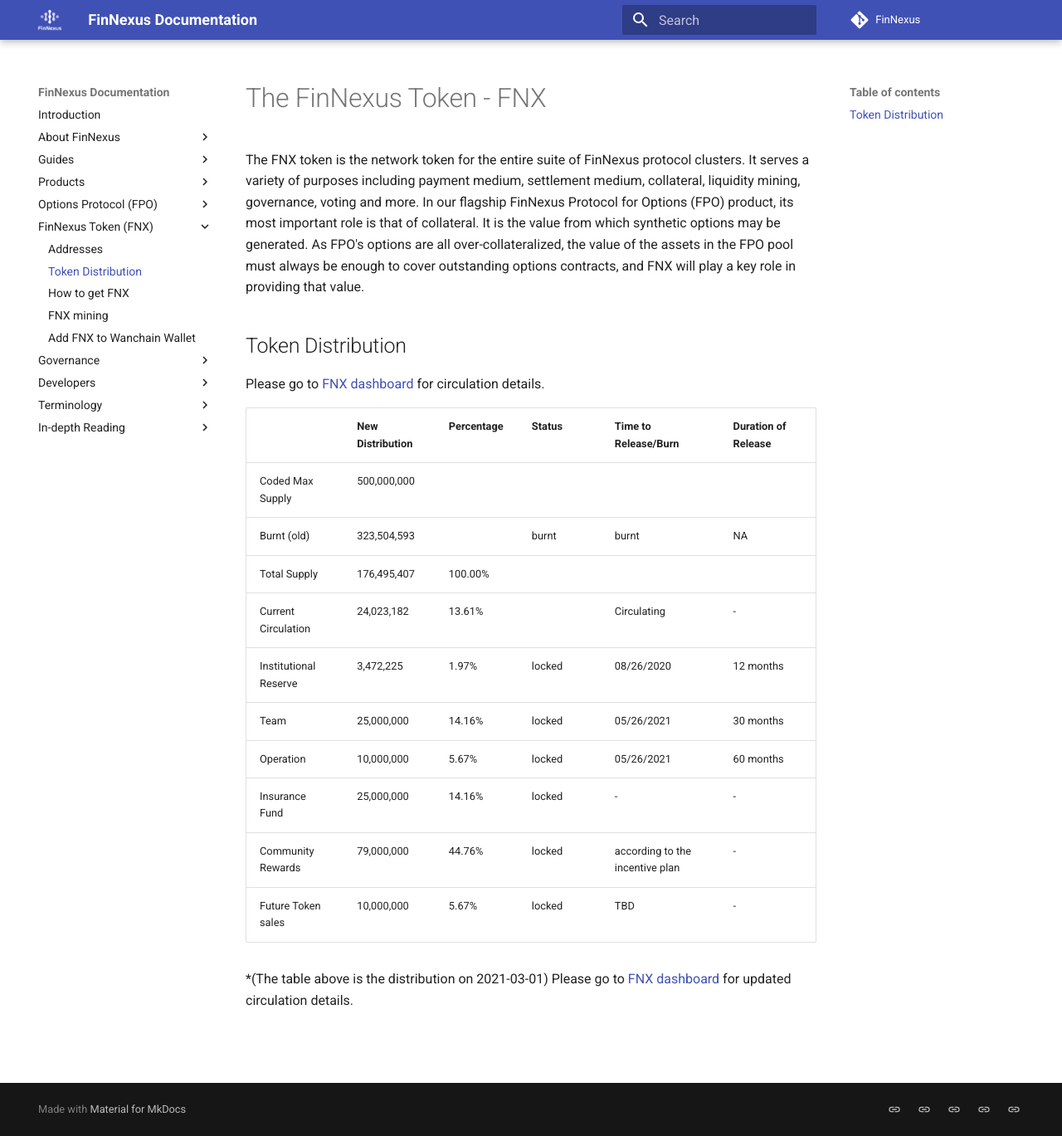
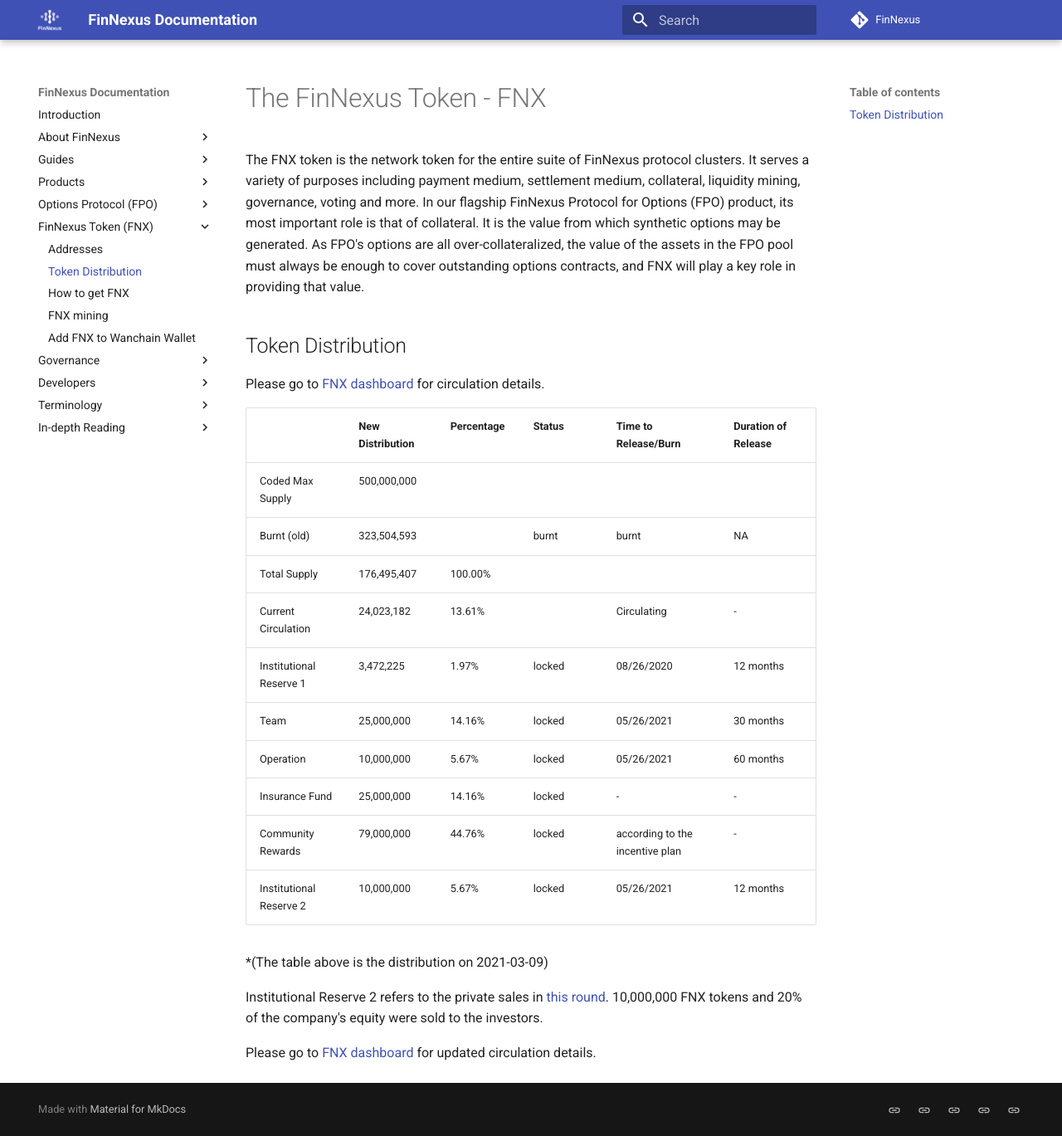
Before and after one commit to Phoenix-Finance/Phoenix-Documentation, an MkDocs documentation site: the page built from content/token/index.md, in a window 1280 px wide and 1369 px high. Shown: the whole window at 83% size. Built offline with MkDocs 1.6.1 and Material for MkDocs 9.7.7, drawn with Linux system fonts in a browser that asks for light colours.

Commit message:
new investors

```diff
--- a/content/token/index.md
+++ b/content/token/index.md
@@ -12,11 +12,15 @@ Please go to [FNX dashboard](https://www.finnexus.io/dashboard) for circulation
 |Burnt (old)|323,504,593||burnt|burnt|NA|
 |Total Supply| 176,495,407 |100.00%||||
 |Current Circulation|24,023,182|13.61%||Circulating|-|
-|Institutional Reserve|3,472,225|1.97%|locked|08/26/2020|12 months|
+|Institutional Reserve 1|3,472,225|1.97%|locked|08/26/2020|12 months|
 |Team|25,000,000|14.16%|locked|05/26/2021|30 months|
 |Operation|10,000,000|5.67%|locked|05/26/2021|60 months|
 |Insurance Fund|25,000,000|14.16%|locked|-|-|
 |Community Rewards|79,000,000|44.76%|locked|according to the incentive plan|-|
-|Future Token sales|10,000,000|5.67%|locked|TBD|-|-                        | -                                         |
+|Institutional Reserve 2|10,000,000|5.67%|locked|05/26/2021|12 months|-                        | -                                         |
 
-*(The table above is the distribution on 2021-03-01) Please go to [FNX dashboard](https://www.finnexus.io/dashboard) for updated circulation details.
+*(The table above is the distribution on 2021-03-09)
+
+Institutional Reserve 2 refers to the private sales in [this round](https://finnexus.io/blog/finnexus-completes-1-5-round-of-financing). 10,000,000 FNX tokens and 20% of the company's equity were sold to the investors.
+
+ Please go to [FNX dashboard](https://www.finnexus.io/dashboard) for updated circulation details.
```
